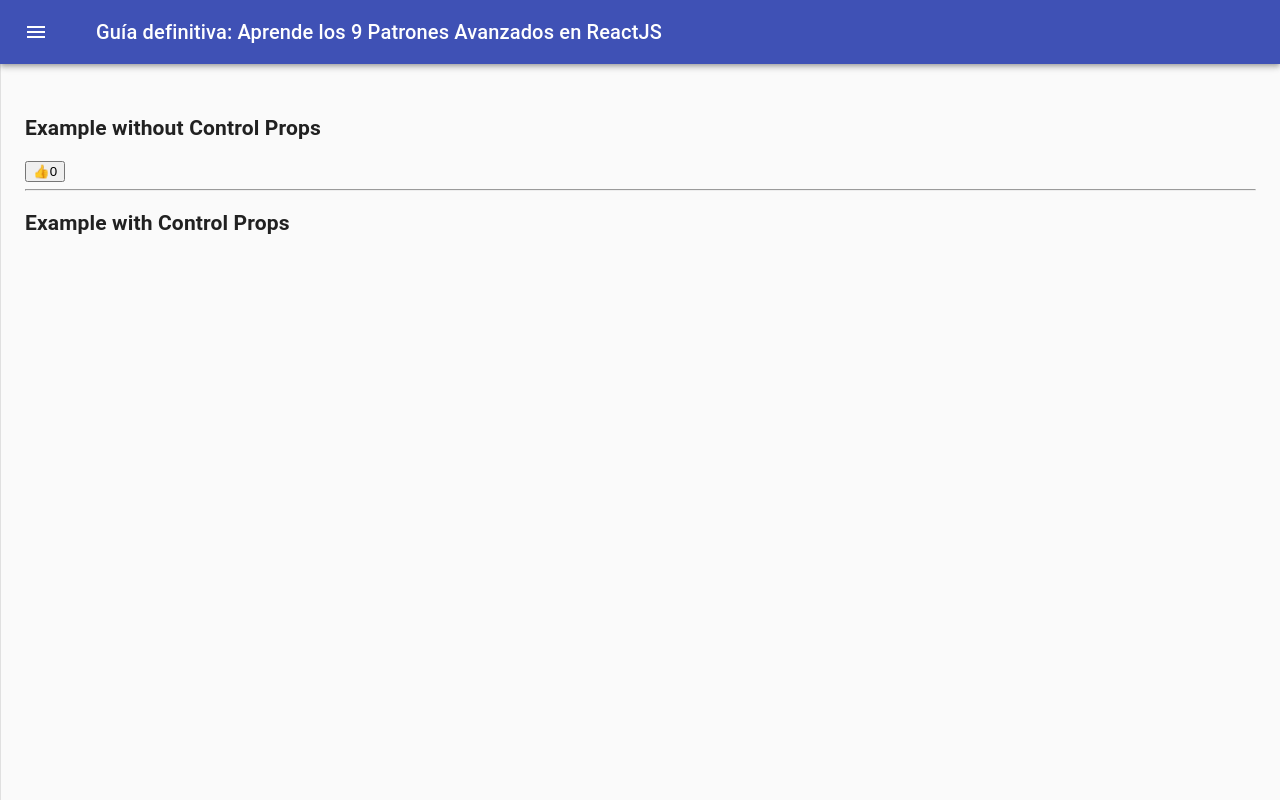
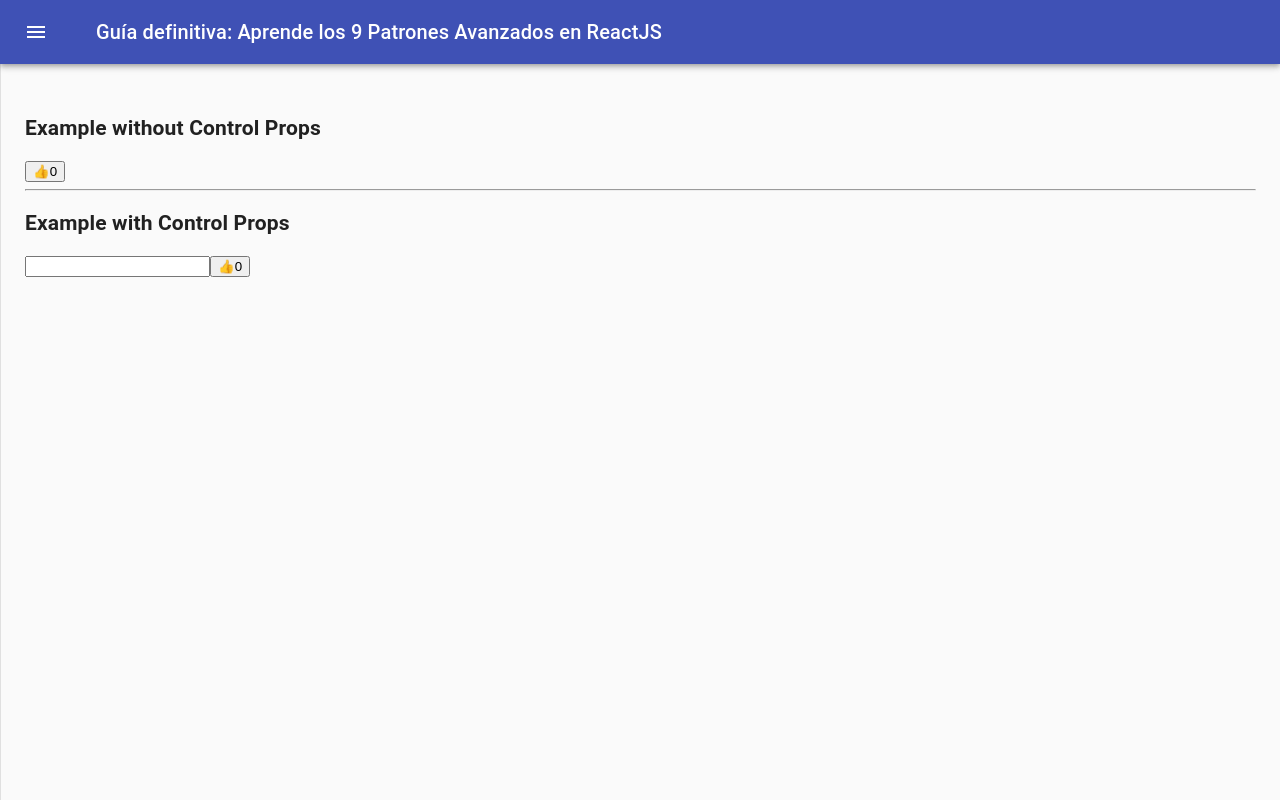
Before and after one commit to stevengf14/react-patterns, a React (Create React App) app: page /control-props in a window 1280 px wide. Built offline with nearby package versions, Linux system fonts and the light colour scheme.

Commit message:
Control Props example

```diff
--- a/src/control-props/components/control-props-page.js
+++ b/src/control-props/components/control-props-page.js
@@ -1,13 +1,27 @@
-import React from "react";
+import React, { useState } from "react";
 
 import { LikeButton } from "./like-button";
+import { FinalLikeButton } from "./final-like-button";
 
-export const ControlPropsPage = () => (
+export const ControlPropsPage = () => {
+  const [counter, setCounter] = useState(0);
+  const handleUpdateCounter = () => {
+    setCounter(counter + 5);
+  };
+  const handleChange = ({ target: { value } }) => {
+    if (value === "like") {
+      setCounter(counter + 1);
+    }
+  };
+  return (
     <>
       <h2>Example without Control Props</h2>
       <LikeButton cb={(likes) => likes + 10} />
       <hr></hr>
 
       <h2>Example with Control Props</h2>
+      <input type="text" onChange={handleChange} />
+      <FinalLikeButton value={counter} setValue={handleUpdateCounter} />
     </>
   );
+};
--- /dev/null
+++ b/src/control-props/components/final-like-button.js
@@ -0,0 +1,17 @@
+import { useState } from "react";
+
+export const FinalLikeButton = ({ value, setValue }) => {
+  const isControlled = value !== undefined && setValue != undefined;
+  const [likes, setLikes] = useState(0);
+
+  const handleClick = () => (isControlled ? setValue() : setLikes(likes + 1));
+
+  return (
+    <button onClick={handleClick}>
+      <span role="img" aria-label="like">
+        👍
+      </span>
+      {isControlled ? value : likes}
+    </button>
+  );
+};
```
Lines whose indentation alone changed are shown as unchanged.
